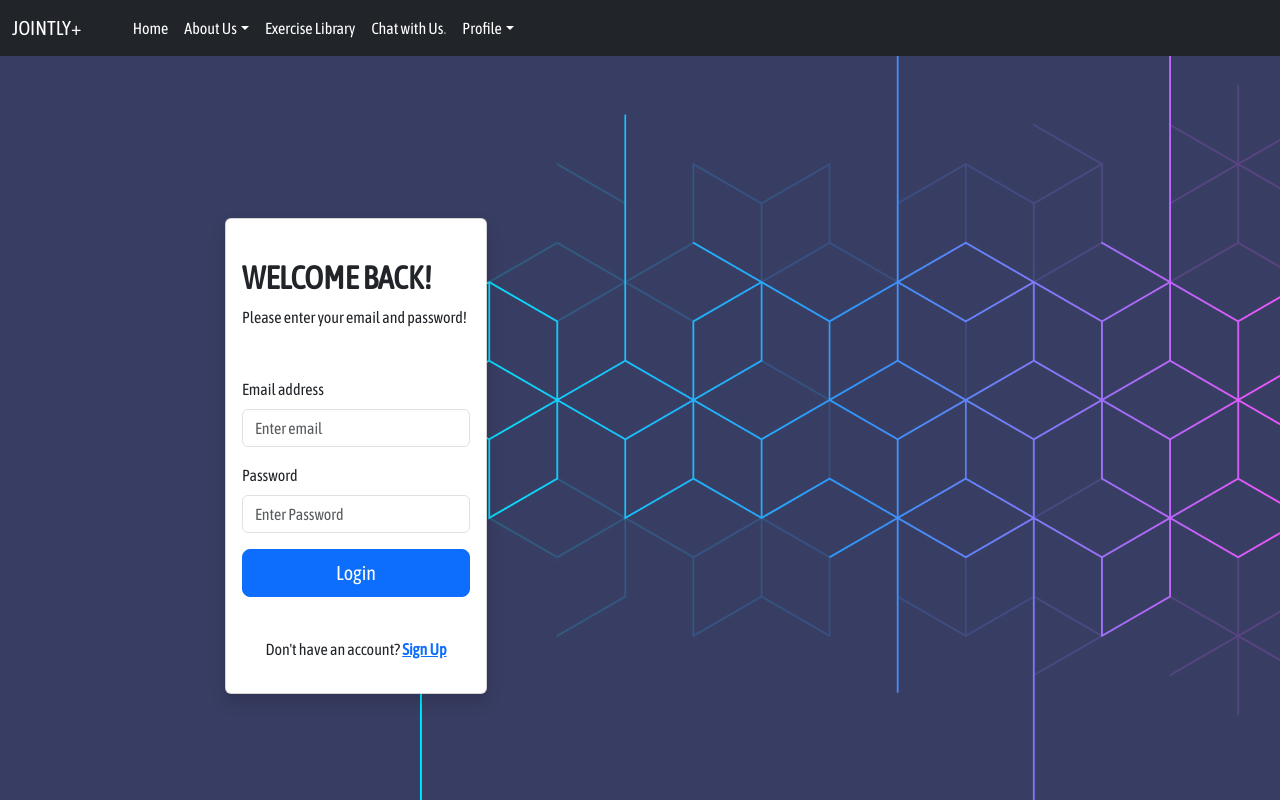
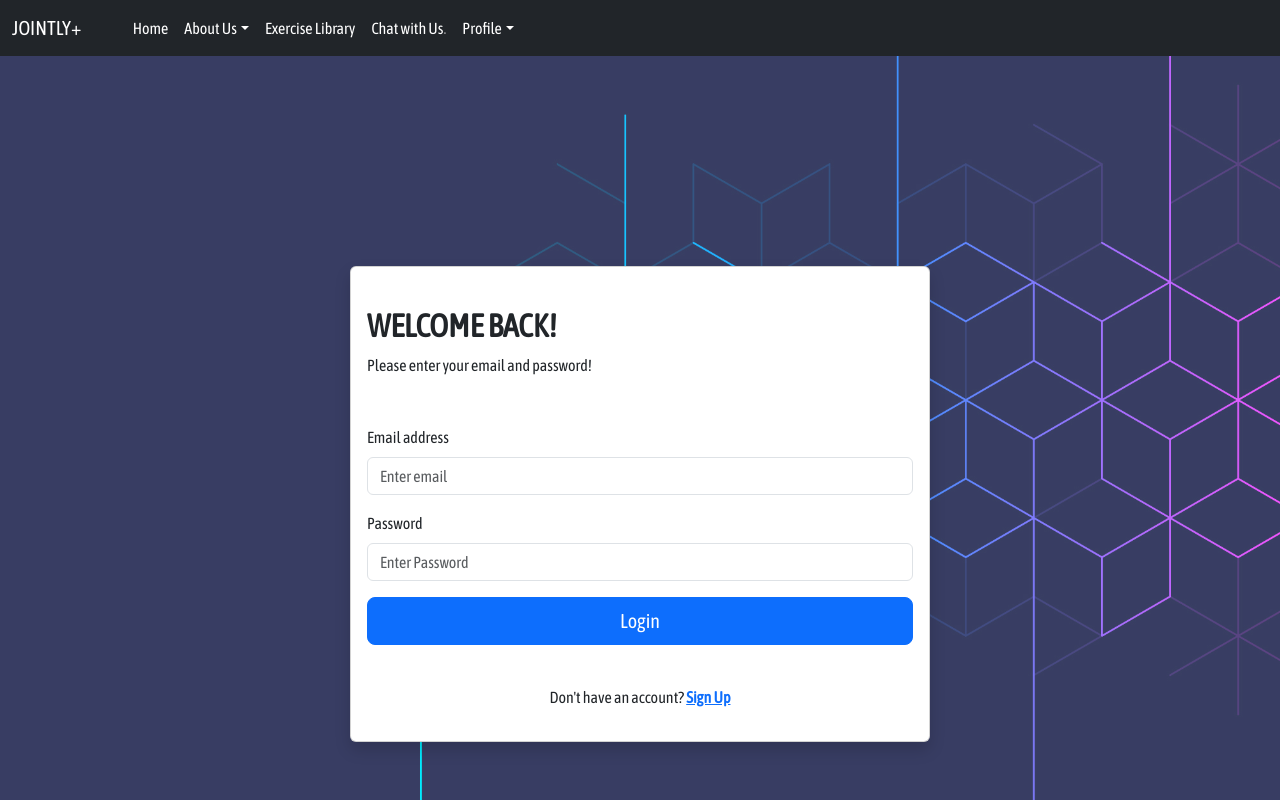
Before and after one commit to suue99/project, a React (Create React App) app: page /Login in a window 1280 px wide. Shown: the top 800 px of the page. Built offline with nearby package versions, Linux system fonts and the light colour scheme.

Commit message:
login adjustments

```diff
--- a/src/App.css
+++ b/src/App.css
@@ -154,6 +154,7 @@ body {
     column-gap: 100px;
     grid-template-rows: 1fr 1fr 1fr;
     grid-template-columns: 1fr 1fr;
+    margin-left: 70px;
   }
 
 
@@ -199,6 +200,7 @@ body {
     display: grid;
     gap: 20px;
     color: rgb(209, 214, 218);
+   margin-left: 70px;
   }
 
 
@@ -244,7 +246,7 @@ body {
 
 
   .perfect{
-    border: 1px solid rgb(87, 127, 150);
+    border: 1px solid rgb(62, 129, 168);;
     background-color: rgb(62, 129, 168);
     border-radius: 5px;
     box-shadow: 0 2px 5px rgba(0, 0, 0, 0.1);
@@ -259,6 +261,7 @@ body {
   .perfect img {
     width: 100%;
     height: 260px; /* Adjust image width as needed */
+    border-radius: 5px;
 
   }
 
@@ -313,6 +316,7 @@ body {
       .home-container {
         display: flex;
        flex-direction: column;
+       margin-left: 20px;
       }
 
       /*.options-container{
--- a/src/Components/ProfilePage/Login.js
+++ b/src/Components/ProfilePage/Login.js
@@ -28,7 +28,7 @@ const Login = () => {
   };
 
   return (
-    <Container>
+    <Container className='login-container p-5' fluid>
       <Row className="vh-100 d-flex justify-content-center align-items-center">
         <Col md={8} lg={6} xs={12}>
           <Card className="shadow">
```
